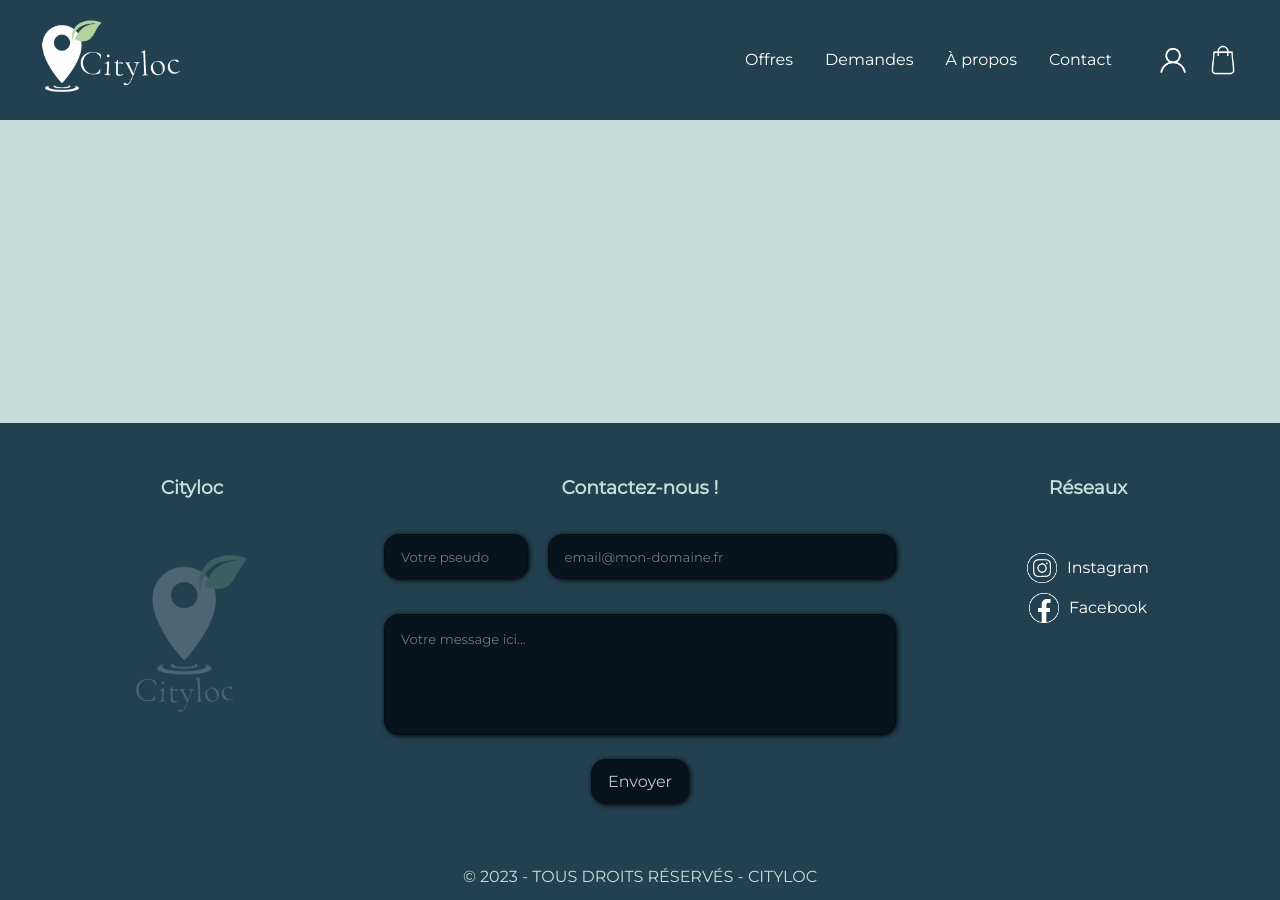
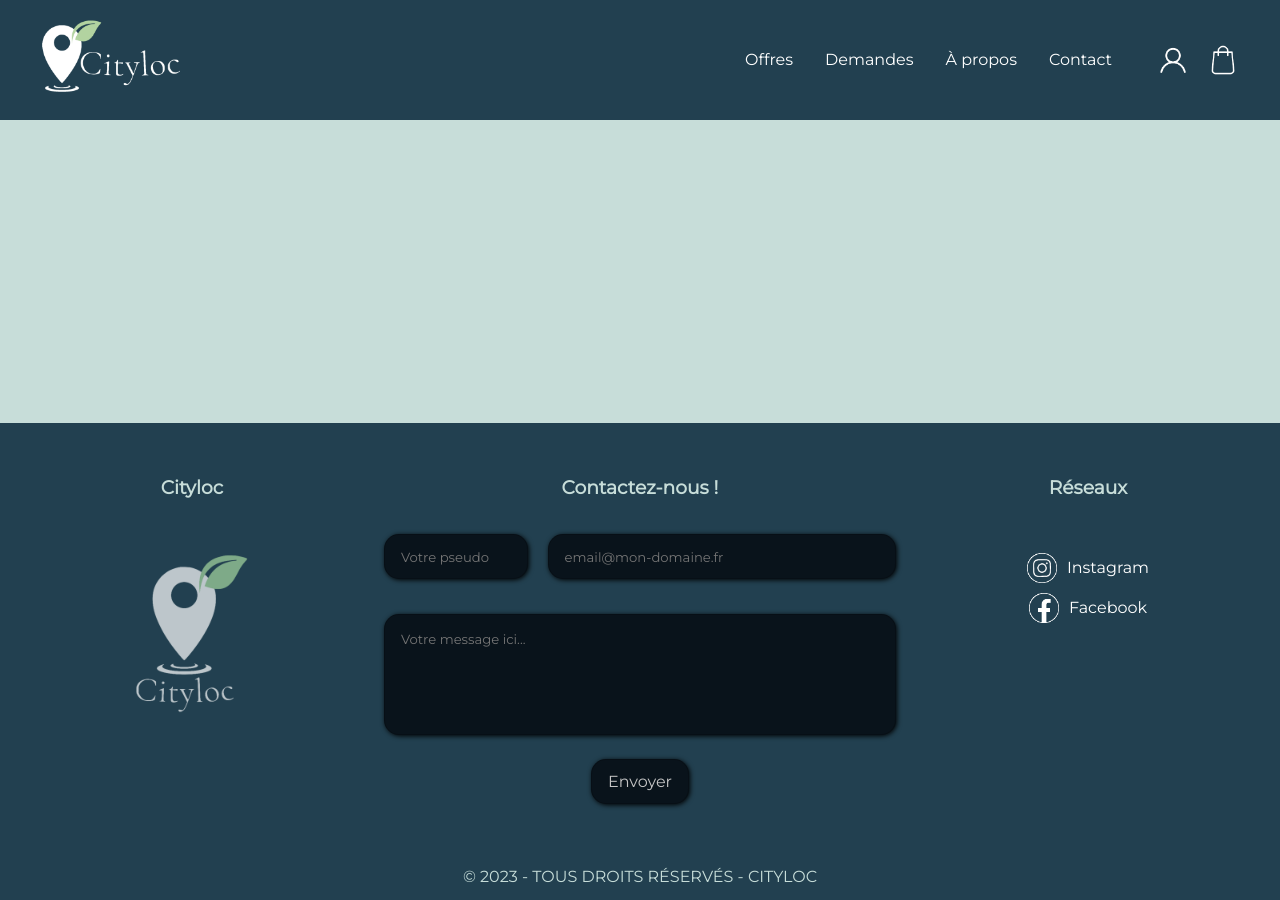
Before and after one commit to TabLockFR/cityloc-base, a Jekyll site: the page built from index.html, in a window 1280 px wide and 900 px high, scrolled down 537 px. Built offline with Jekyll 4.4.1, drawn with Linux system fonts in a browser that asks for light colours.

Commit message:
Update footer.html

```diff
--- a/_includes/footer.html
+++ b/_includes/footer.html
@@ -2,7 +2,7 @@
   <div class="containerFooter">
     <div class="colFoot1">
       <h3>Cityloc</h3>
-      <img src="https://tablockfr.github.io/cityloc-base/imgs/logo-cityloc-400.png" style="width: 50%; opacity: 0.2;">
+      <img src="https://tablockfr.github.io/cityloc-base/imgs/logo-cityloc-400.png" style="width: 50%; opacity: 0.7;">
     </div>
     <div class="colFoot2">
       <h3>Contactez-nous !</h3>
```
